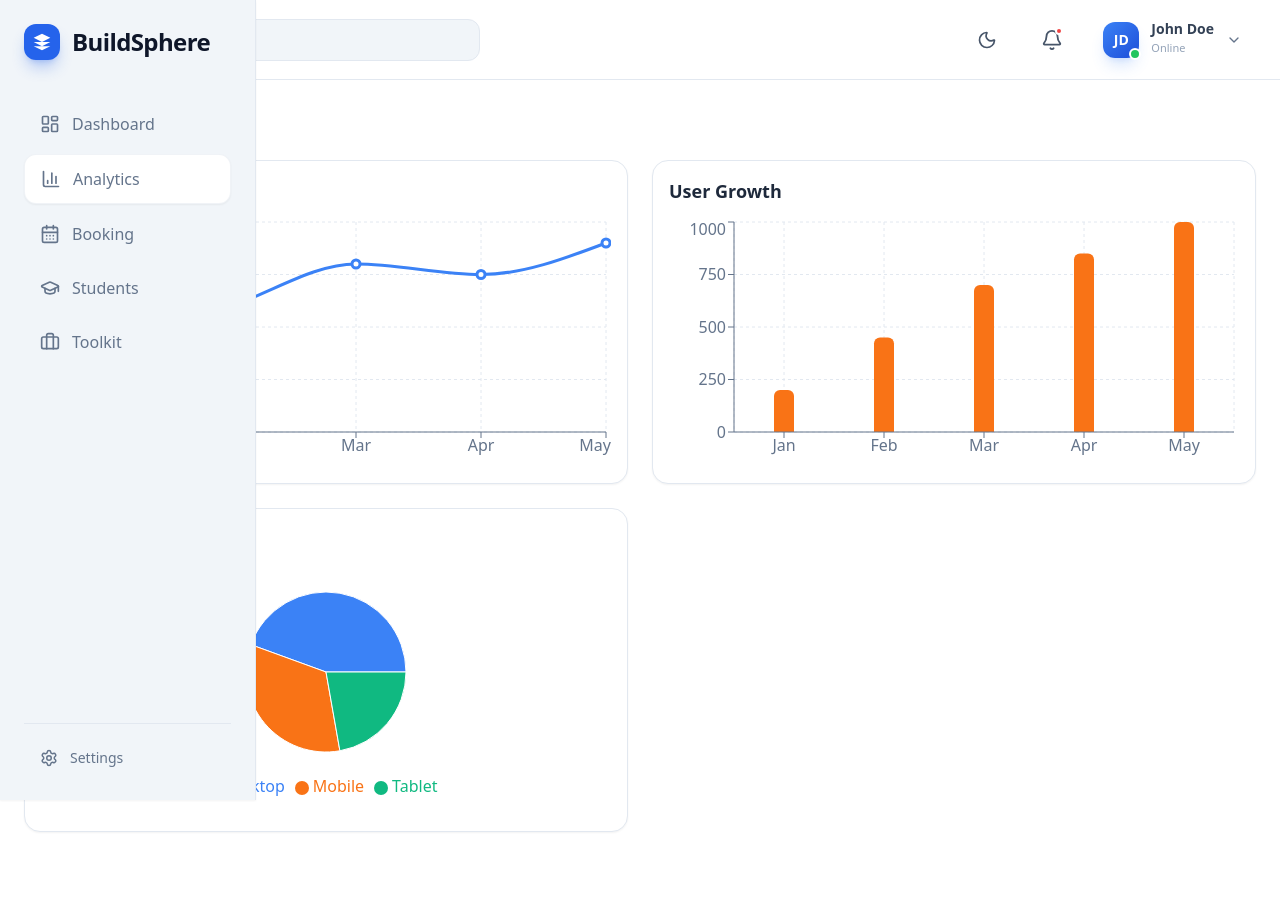
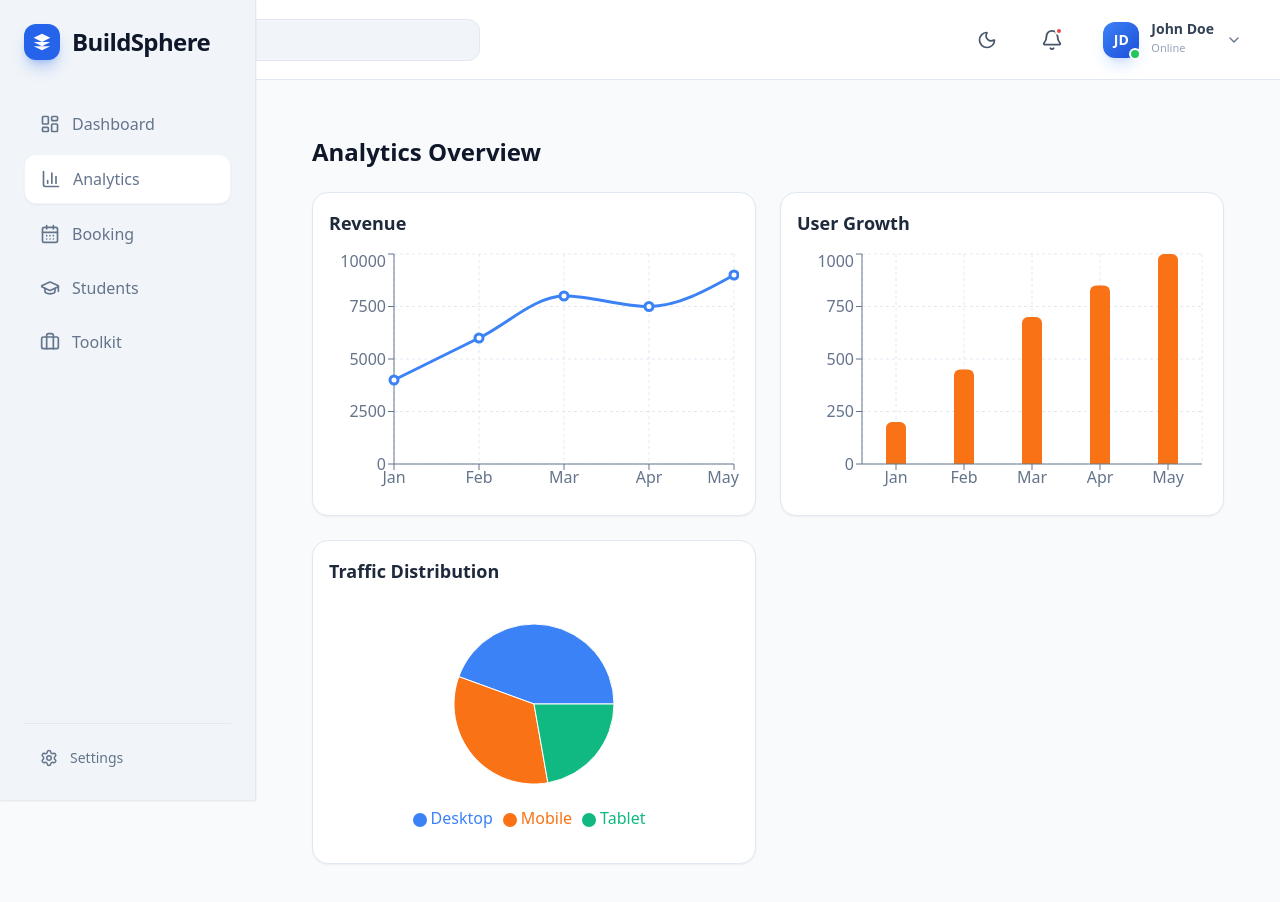
Before and after one commit to gemachistesfaye/Buildsphere-react-dashboard-template, a React (Vite) app: page /analytics in a window 1280 px wide. Shown: the top 902 px of the page. Before the commit the page ends 856 px from the top, so only its background shows below. Built offline with nearby package versions, Linux system fonts and the light colour scheme.

Commit message:
chore(analytics): wrap content with Layout and fix spacing

```diff
--- a/src/pages/Analytics.tsx
+++ b/src/pages/Analytics.tsx
@@ -1,11 +1,13 @@
 import LineChartCard from "../charts/LineChartCard";
 import BarChartCard from "../charts/BarChartCard";
 import PieChartCard from "../charts/PieChartCard";
+import { Layout } from "../components/Layout/Layout";
 
 import { revenueData, userGrowthData, trafficData } from "../data/analyticsData";
 
 const Analytics = () => {
   return (
+    <Layout>
     <div className="p-6 space-y-6">
       <h1 className="text-2xl font-bold text-slate-900 dark:text-white transition-colors duration-300">
   Analytics Overview
@@ -20,6 +22,7 @@ const Analytics = () => {
         <PieChartCard title="Traffic Distribution" data={trafficData} />
       </div>
     </div>
+    </Layout>
   );
 };
 
```
